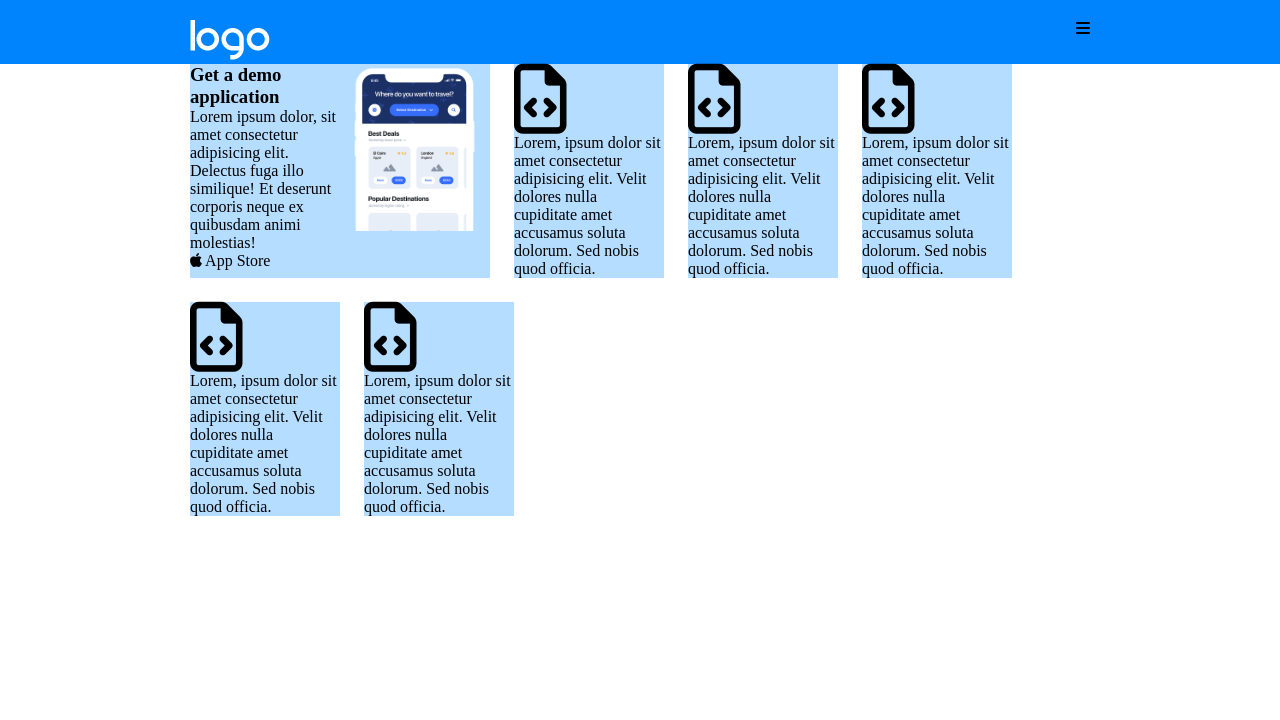
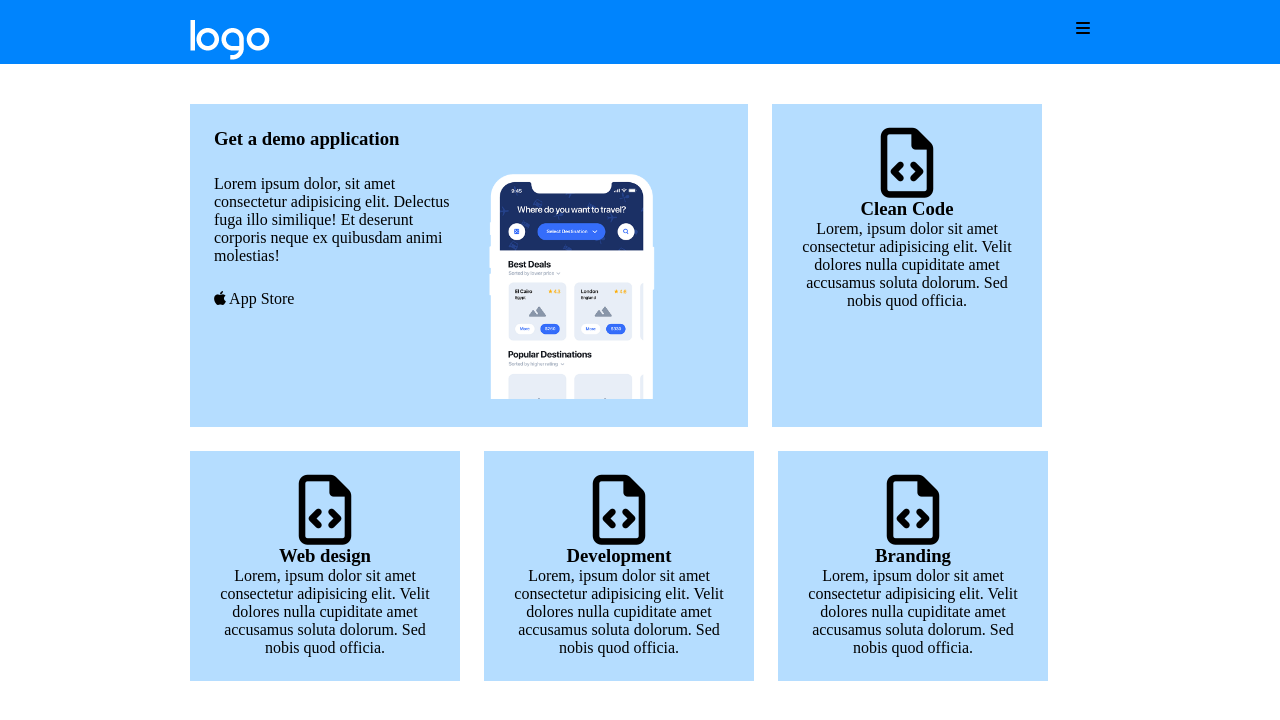
Before and after one commit to Carmine-Doronzo/htmlcss-responsive-layout, a plain HTML site: page index.html in a window 1280 px wide. Drawn offline with Linux system fonts and the light colour scheme.

Commit message:
Fix hero section

```diff
--- a/css/style.css
+++ b/css/style.css
@@ -27,12 +27,12 @@ button{
 /* LAYOUT */
 
 .container{
-    max-width: 480px ;
+    max-width: 360px ;
     margin: 0 auto;
 }
 
 .container-sm{
-    max-width: 480px;
+    max-width: 360px;
     margin: 0 auto;
 }
 
@@ -44,12 +44,12 @@ button{
     width: calc(6 * 100% / 12);
 }
 
+.col-8-12{
+    width: calc(8 * 100% / 12);
+}
+
 .col-4-12{
     width: calc(4 * 100% / 12);
-}
-
-.col-2-12{
-    width: calc(2 * 100% / 12);
 }
 
 /* STYLE */
@@ -78,7 +78,11 @@ button{
 }
 
 /* HERO */
+.hero{
+    padding: 40px 0;
+}
 .hero .container .row {
+    margin: 0 auto;
     display: flex;
     flex-direction: row;
     flex-wrap: wrap;
@@ -86,22 +90,42 @@ button{
 }
 
 .hero .container .row .col-6-12.card{
+    margin: 0 auto;
     display: flex;
     flex-direction: column;
+    gap: 25px;
+}
+
+.hero .container .row .col-6-12.thumb{
+    padding-top: 40px;
+    margin: 0 auto;
+}
+
+.hero .container .row .col-6-12.thumb img{
+
+    width: 207px;
+
+}
+
+.hero .container .row .col-8-12{
+
+    padding: 24px;
+    width: calc((8 * 100% / 12) - 24px);
+    background-color: #b5ddff;
+    width: 100%;
+
+
 }
 
 .hero .container .row .col-4-12{
-    width: calc(4 * 100% / 12)+24px;
-    display: flex;
+    padding: 24px;
+    width: calc((4 * 100% / 12) - 24px);
     background-color: #b5ddff;
+    text-align: center;
+    width: 100%;
 }
 
-.hero .container .row .col-2-12{
-    background-color: #b5ddff;
-
-}
-
-.hero .container .row .col-2-12 i{
+.hero .container .row .col-4-12 i{
     font-size: 70px;
 }
 
@@ -116,6 +140,17 @@ button{
 
     .container-sm{
         max-width: 700px;
+    }
+
+    .hero .container .row .col-8-12{
+        display: flex;
+        max-width: 62%;
+    }
+
+
+
+    .hero .container .row .col-4-12{
+        max-width: 30%;
     }
 }
 
@@ -140,5 +175,14 @@ button{
 
     }
 
+    .hero .container .row .col-8-12{
+        max-width: 60%;
+    }
+
+    .hero .container .row .col-4-12{
+        max-width: 29%;
+        min-height: 100%;
+
+    }
 
 }
--- a/index.html
+++ b/index.html
@@ -54,7 +54,7 @@
 
                 <div class="row">
 
-                    <div class="col-4-12">
+                    <div class="col-8-12">
 
                         <div class="col-6-12 card">
 
@@ -76,45 +76,46 @@
 
                     </div>
 
-                    <div class="col-2-12">
+                    <div class="col-4-12">
                         <i class="fa-regular fa-file-code"></i>
+
+                        <h3>Clean Code</h3>
 
                         <p>Lorem, ipsum dolor sit amet consectetur adipisicing elit. Velit dolores nulla cupiditate amet
                             accusamus soluta dolorum. Sed nobis quod officia.</p>
                     </div>
 
-                    <div class="col-2-12">
+                    <div class="col-4-12">
                         <i class="fa-regular fa-file-code"></i>
+
+                        <h3>Web design</h3>
 
                         <p>Lorem, ipsum dolor sit amet consectetur adipisicing elit. Velit dolores nulla cupiditate amet
                             accusamus soluta dolorum. Sed nobis quod officia.</p>
                     </div>
 
-                    <div class="col-2-12">
+                    <div class="col-4-12">
 
                         <i class="fa-regular fa-file-code"></i>
+
+                        <h3>Development</h3>
 
                         <p>Lorem, ipsum dolor sit amet consectetur adipisicing elit. Velit dolores nulla cupiditate amet
                             accusamus soluta dolorum. Sed nobis quod officia.</p>
 
                     </div>
 
-                    <div class="col-2-12">
+                    <div class="col-4-12">
 
                         <i class="fa-regular fa-file-code"></i>
+
+                        <h3>Branding</h3>
 
                         <p>Lorem, ipsum dolor sit amet consectetur adipisicing elit. Velit dolores nulla cupiditate amet
                             accusamus soluta dolorum. Sed nobis quod officia.</p>
 
                     </div>
-                    <div class="col-2-12">
 
-                        <i class="fa-regular fa-file-code"></i>
-
-                        <p>Lorem, ipsum dolor sit amet consectetur adipisicing elit. Velit dolores nulla cupiditate amet
-                            accusamus soluta dolorum. Sed nobis quod officia.</p>
-
-                    </div>
 
                 </div>
 
```
